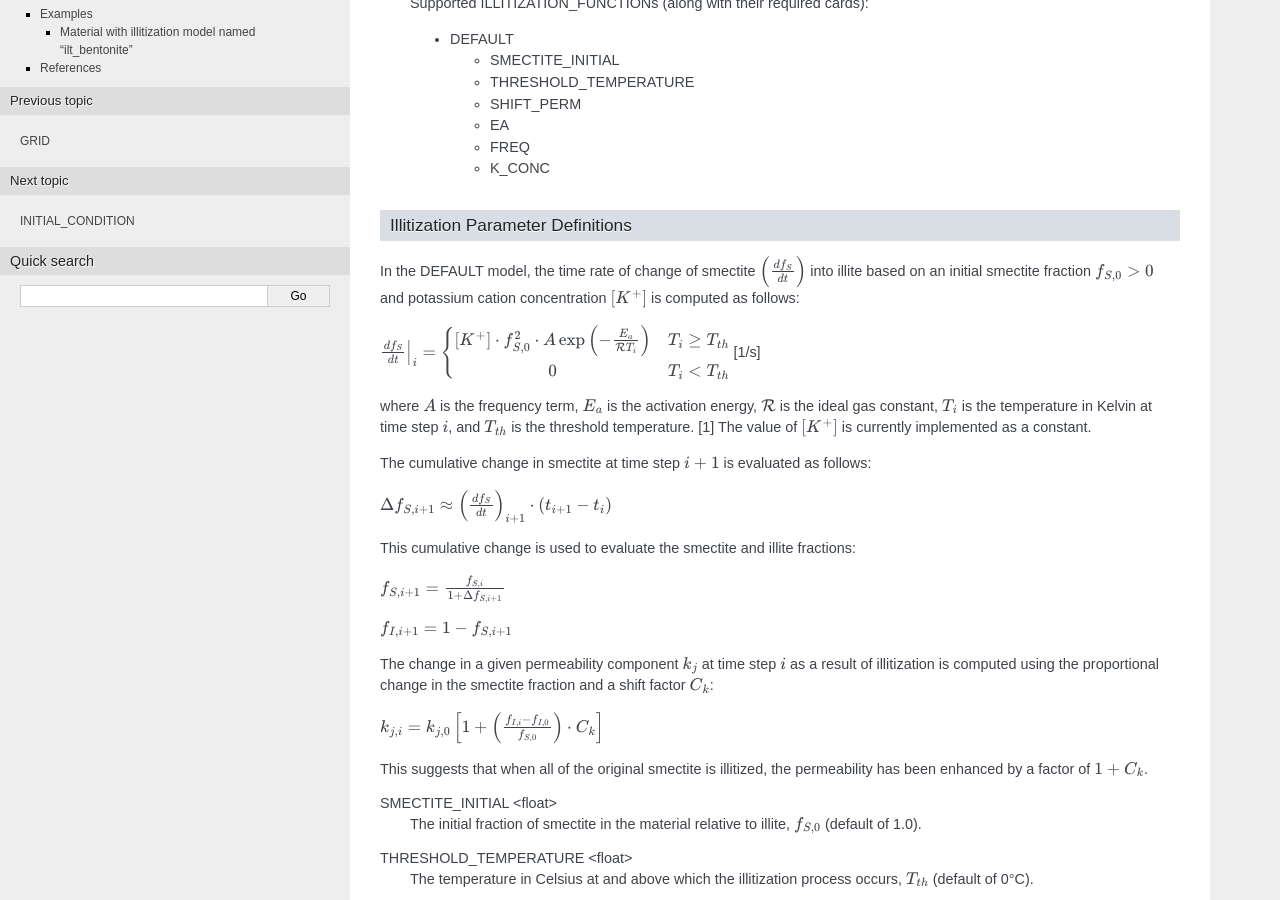
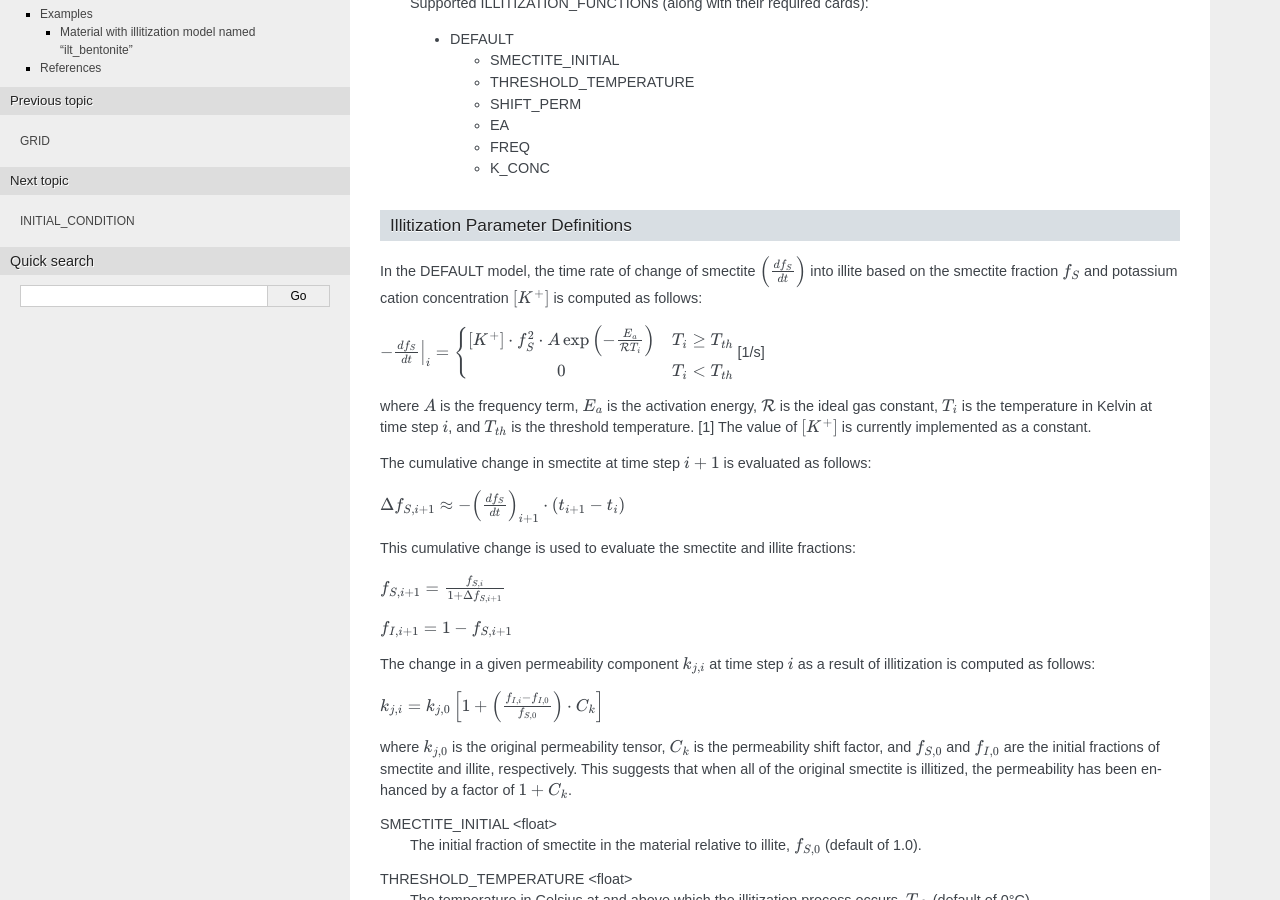
Before and after one commit to Miracloon/pflotran-documentation, a Sphinx documentation site: the page built from source/user_guide/cards/subsurface/illitization.rst, in a window 1280 px wide and 900 px high, scrolled down 403 px. Built offline with Sphinx 7.4.7, drawn with Linux system fonts in a browser that asks for light colours.

Commit message:
Fixed equations and clarified meaning of permeability expression.

```diff
--- a/source/user_guide/cards/subsurface/illitization.rst
+++ b/source/user_guide/cards/subsurface/illitization.rst
@@ -32,15 +32,15 @@ ILLITIZATION_FUNCTION <string>
 Illitization Parameter Definitions
 ---------------------------------------------------
 
-In the DEFAULT model, the time rate of change of smectite :math:`\left(\frac{df_{S}}{dt}\right)` into illite based on an initial smectite fraction :math:`f_{S,0}>0` and potassium cation concentration :math:`[K^{+}]` is computed as follows:
+In the DEFAULT model, the time rate of change of smectite :math:`\left(\frac{df_{S}}{dt}\right)` into illite based on the smectite fraction :math:`f_{S}` and potassium cation concentration :math:`[K^{+}]` is computed as follows:
 
-:math:`\left.\frac{df_{S}}{dt}\right|_{i}=\left\{{\begin{array}{cc} [K^{+}]\cdot f_{S,0}^{2}\cdot A\exp{\left(-\frac{E_{a}}{\mathcal{R}T_{i}}\right)} & T_{i}\geq T_{th} \\ 0 & T_{i}<T_{th} \\ \end{array} } \right.` [1/s]
+:math:`\left.-\frac{df_{S}}{dt}\right|_{i}=\left\{{\begin{array}{cc} [K^{+}]\cdot f_{S}^{2}\cdot A\exp{\left(-\frac{E_{a}}{\mathcal{R}T_{i}}\right)} & T_{i}\geq T_{th} \\ 0 & T_{i}<T_{th} \\ \end{array} } \right.` [1/s]
 
 where :math:`A` is the frequency term, :math:`E_{a}` is the activation energy, :math:`\mathcal{R}` is the ideal gas constant, :math:`T_{i}` is the temperature in Kelvin at time step :math:`i`, and :math:`T_{th}` is the threshold temperature. [1] The value of :math:`[K^{+}]` is currently implemented as a constant.
 
 The cumulative change in smectite at time step :math:`i+1` is evaluated as follows:
 
-:math:`\Delta f_{S,i+1}\approx\left(\frac{df_{S}}{dt}\right)_{i+1}\cdot(t_{i+1}-t_{i})`
+:math:`\Delta f_{S,i+1}\approx-\left(\frac{df_{S}}{dt}\right)_{i+1}\cdot(t_{i+1}-t_{i})`
 
 This cumulative change is used to evaluate the smectite and illite fractions:
 
@@ -48,11 +48,11 @@ This cumulative change is used to evaluate the smectite and illite fractions:
 
 :math:`f_{I,i+1} = 1 - f_{S,i+1}`
 
-The change in a given permeability component :math:`k_{j}` at time step :math:`i` as a result of illitization is computed using the proportional change in the smectite fraction and a shift factor :math:`C_{k}`:
+The change in a given permeability component :math:`k_{j,i}` at time step :math:`i` as a result of illitization is computed as follows:
 
 :math:`k_{j,i}=k_{j,0}\left[1+\left(\frac{f_{I,i}-f_{I,0}}{f_{S,0}}\right)\cdot C_{k}\right]`
 
-This suggests that when all of the original smectite is illitized, the permeability has been enhanced by a factor of :math:`1+ C_{k}`.
+where :math:`k_{j,0}` is the original permeability tensor, :math:`C_{k}` is the permeability shift factor, and :math:`f_{S,0}` and :math:`f_{I,0}` are the initial fractions of smectite and illite, respectively. This suggests that when all of the original smectite is illitized, the permeability has been enhanced by a factor of :math:`1+ C_{k}`.
 
 SMECTITE_INITIAL <float>
  The initial fraction of smectite in the material relative to illite, :math:`f_{S,0}` (default of 1.0).
```
